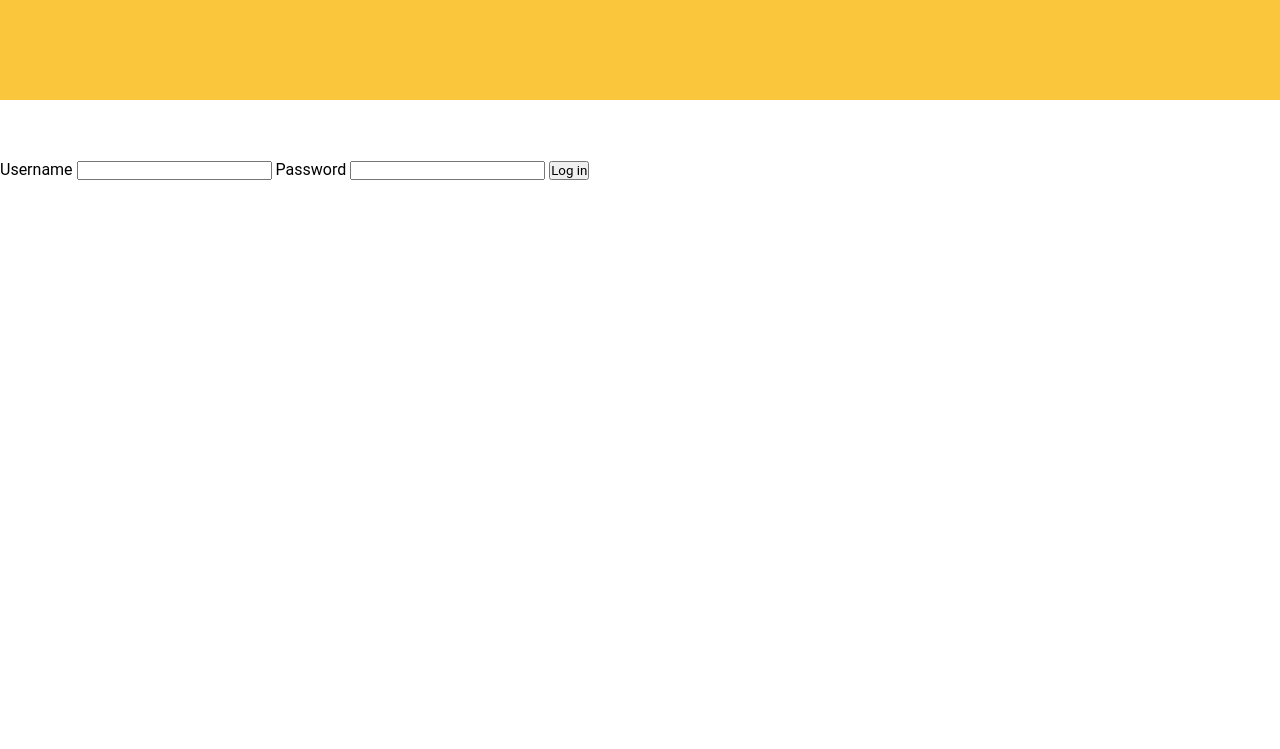
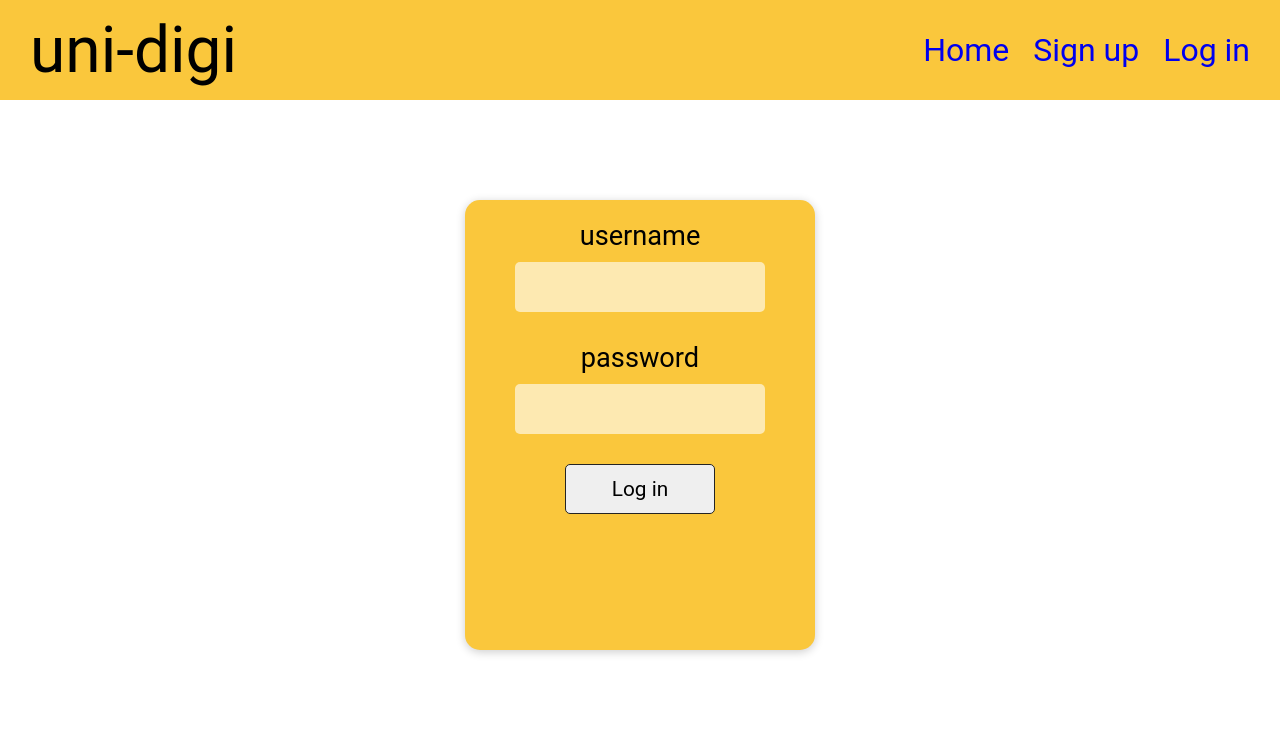
Before and after one commit to gonza56d/Unidigi, a Django app: page /users/login/ in a window 1280 px wide. Shown: the top 749 px of the page. Run offline with Django 3.2, Linux system fonts and the light colour scheme; some web fonts are replaced.

Commit message:
estilos del formulario

```diff
--- /dev/null
+++ b/unidigi/static/css/forms.css
@@ -0,0 +1,38 @@
+* {
+    --yellow: #fac73c;
+    --light-yellow: #fde9b1;
+    --black: rgb(36, 36, 36);
+}
+.text-input {
+    width: 250px;
+    height: 50px;
+    margin: 10px 0px 30px;
+    border-radius: 5px;
+    outline: none;
+    border: none;
+    background-color: var(--light-yellow);
+    padding: 0px 25px;
+}
+.formulary {
+    display: flex;
+    flex-direction: column;
+    align-items: center;
+    width: 350px;
+    height: 450px;
+    margin: 100px auto;
+    padding: 20px;
+    border-radius: 15px;
+    background-color: var(--yellow);
+    box-shadow: 0px 2px 10px rgba(0,0,0,0.2);
+    font-size: 1.7rem;
+}
+.form-button {
+    width: 150px;
+    height: 50px;
+    border-radius: 5px;
+    font-size: 1.3rem;
+    border: 1px solid var(--black);
+    outline: none;
+
+
+}
--- a/unidigi/static/css/index.css
+++ b/unidigi/static/css/index.css
@@ -13,6 +13,7 @@
     box-sizing: border-box;
     list-style: none;
     font-family: 'Roboto', Arial, Helvetica, sans-serif;
+    --yellow: #fac73c;
 }
 
 header {
@@ -22,7 +23,7 @@
     padding: 0px 30px;
     width: 100%;
     height: 100px;
-    background-color: rgb(250, 199, 60);
+    background-color: var(--yellow);
     margin-bottom: 60px;
 }
 .navbar {
--- a/unidigi/templates/index.html
+++ b/unidigi/templates/index.html
@@ -8,6 +8,7 @@
         <meta name="viewport" content="width=device-width, initial-scale=1, shrink-to-fit=no">
         <title>Unidigi | {% block title %}Home{% endblock %}</title>
         <link rel="stylesheet" href="{% static 'css/index.css' %}">
+         <link rel="stylesheet" href="{% static './css/forms.css' %}">
     </head>
     <body>
         <header>
--- a/unidigi/templates/users/login.html
+++ b/unidigi/templates/users/login.html
@@ -1,9 +1,8 @@
 {% extends 'index.html' %}
-
 {% load i18n %}
+{% load static %}
 
 {% block title %}Log in{% endblock %}
-{% block header-content %}{% endblock %}
 {% block content %}
 {% if messages %}
     <div class="messages">
@@ -13,12 +12,12 @@
     </div>
 {% endif %}
 <form method="POST" enctype="application/x-www-form-urlencoded"
-        id="form-login" action="{% url 'login' %}">
+        id="form-login" action="{% url 'login' %}" class="formulary">
     {% csrf_token %}
-    {% for field in form %}
-        <label>{{ field.label }}</label>
-        {{ field }}
-    {% endfor %}
-    <button>{% translate 'Log in' %}</button>
+    <label for="id_username">username</label>
+    <input type="text" class="text-input" id="id_username">
+    <label for="id_password">password</label>
+    <input type="text" class="text-input" id="id_password">
+    <button class="form-button">{% translate 'Log in' %}</button>
 </form>
 {% endblock %}
```
Also changed, not shown: db.sqlite3.
